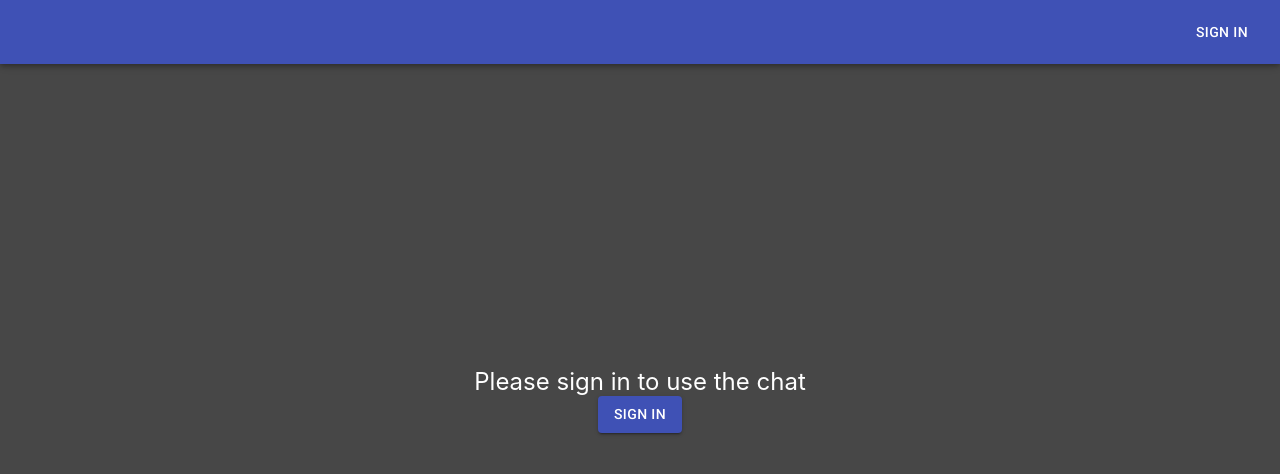
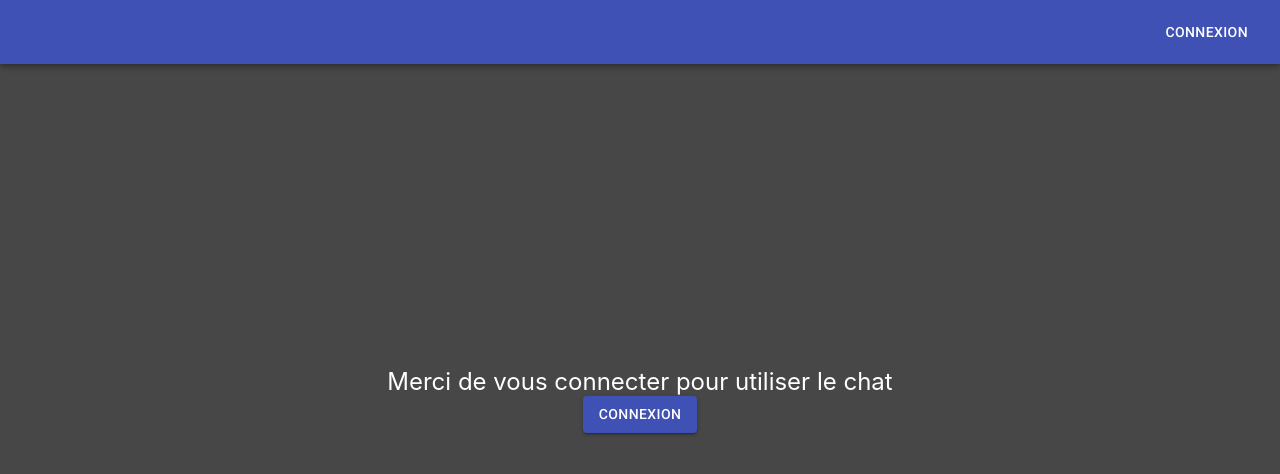
Before and after one commit to Melidos/chatReact, a React (Create React App) app: page / in a window 1280 px wide. Shown: the top 474 px of the page. Built offline with nearby package versions, Linux system fonts and the light colour scheme; no server answers.

Commit message:
Traduction

```diff
--- a/src/App.js
+++ b/src/App.js
@@ -34,7 +34,7 @@ const auth = firebase.auth();
 
 function App() {
   useEffect(() => {
-    document.title = "Realtime Chat";
+    document.title = "Chat en temps réel";
   });
 
   const [user, userLoading] = useAuthState(auth);
@@ -48,7 +48,7 @@ function App() {
         justify='center'
         style={{ minHeight: "100vh", fontSize: "1.5em", textAlign: "center" }}
       >
-        User informations are being loaded
+        Récuperation des informations de l'utilisateur
         <CircularProgress size='10rem' />
       </Grid>
     );
@@ -68,7 +68,7 @@ function App() {
                   onClick={() => auth.signOut()}
                   style={{ color: "white" }}
                 >
-                  SIGN OUT
+                  Deconnexion
                 </Button>
               </React.Fragment>
             ) : (
@@ -82,7 +82,7 @@ function App() {
                   }}
                   style={{ color: "white" }}
                 >
-                  SIGN IN
+                  Connexion
                 </Button>
               </React.Fragment>
             )}
--- a/src/components/Chat.js
+++ b/src/components/Chat.js
@@ -35,7 +35,7 @@ export default function Chat(props) {
         alignItems='center'
         style={{ minHeight: "100vh", fontSize: "1.5em", textAlign: "center" }}
       >
-        Retrieving Messages
+        Récupération des messages
         <CircularProgress size='10rem' />
       </Grid>
     );
@@ -94,7 +94,7 @@ export default function Chat(props) {
                 </Paper>
               </Grid>
               <Grid item style={{ color: "#9e9e9e" }}>
-                Posted by you
+                Posté par vous
               </Grid>
             </Grid>
           );
@@ -119,7 +119,7 @@ export default function Chat(props) {
               </Paper>
             </Grid>
             <Grid item style={{ color: "#9e9e9e" }}>
-              Posted by {message.userName}
+              Posté par {message.userName}
             </Grid>
           </Grid>
         );
@@ -127,7 +127,7 @@ export default function Chat(props) {
       <TextField
         fullWidth
         id='messageTextArea'
-        label='Your message'
+        label='Votre message'
         multiline
         rowsMax={4}
         value={text}
--- a/src/components/SignIn.js
+++ b/src/components/SignIn.js
@@ -14,7 +14,7 @@ export default class SignIn extends Component {
         style={{ minHeight: "100vh", fontSize: "1.5em" }}
       >
         <div style={{ color: "white", textAlign: "center" }}>
-          Please sign in to use the chat
+          Merci de vous connecter pour utiliser le chat
         </div>
         <Button
           variant='contained'
@@ -25,7 +25,7 @@ export default class SignIn extends Component {
             );
           }}
         >
-          SIGN IN
+          Connexion
         </Button>
       </Grid>
     );
```
